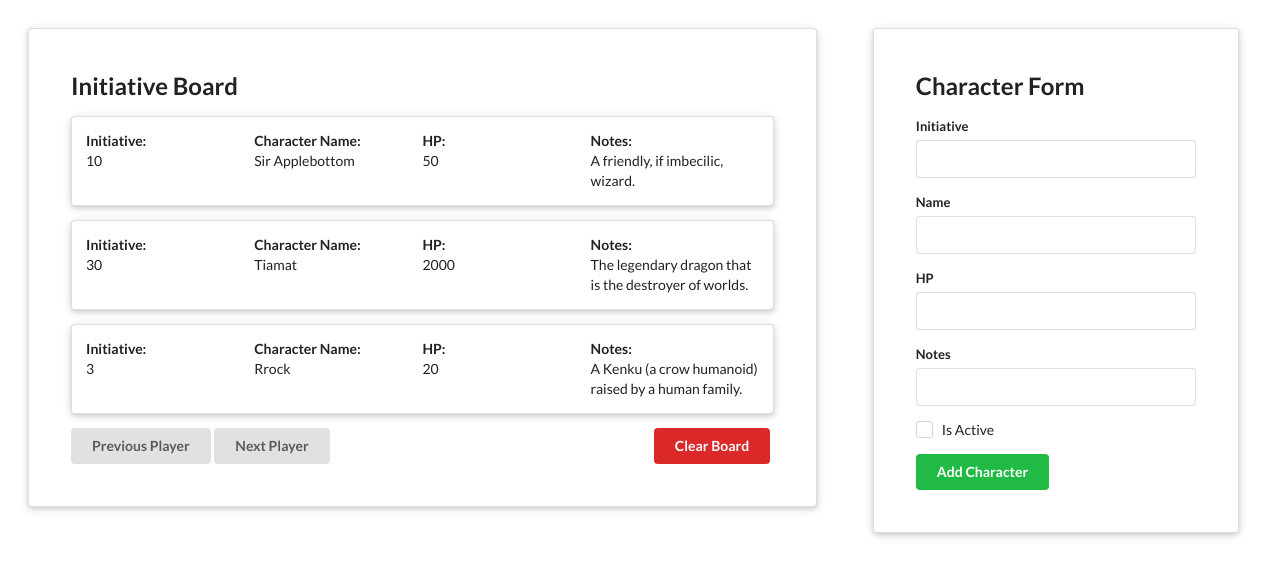
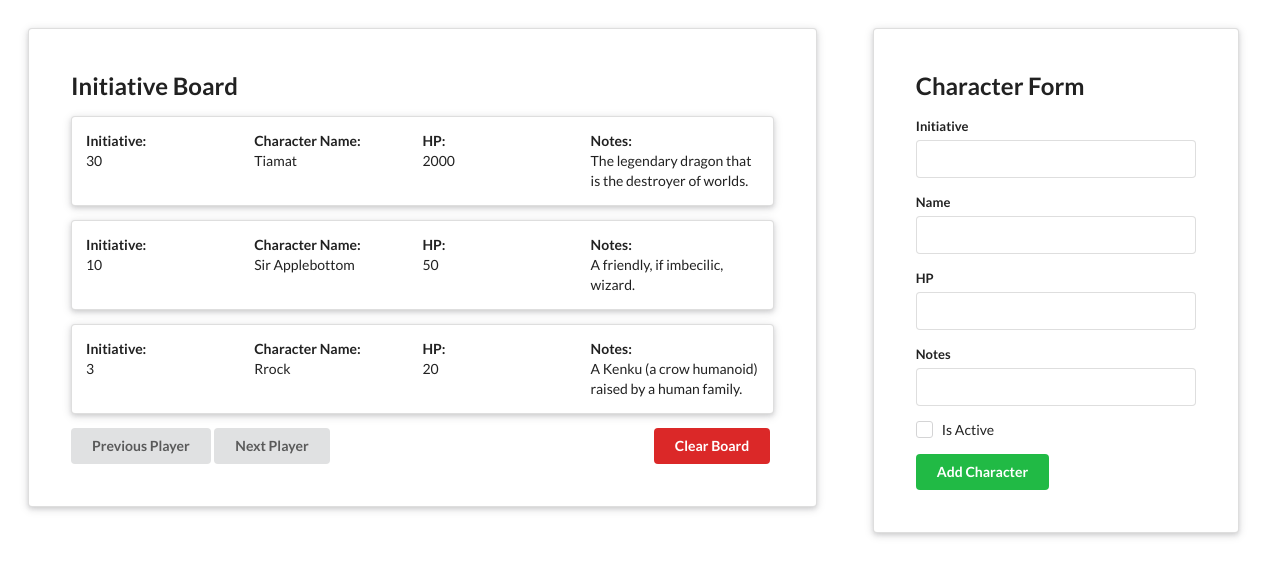
Before and after one commit to JackG102/dnd_initiative_tracker, a React (Create React App) app: page / in a window 1280 px wide. Shown: the top 576 px of the page. Built offline with nearby package versions, Linux system fonts and the light colour scheme.

Commit message:
Render Character cards from highest to lowest initiative

```diff
--- a/src/components/InitiativeList.js
+++ b/src/components/InitiativeList.js
@@ -1,16 +1,22 @@
 import './InitiativeList.css';
-import React from 'react';
+import React, { useEffect } from 'react';
 import CharacterCard from './CharacterCard';
 
 const InitiativeList = ({characterData, setModalVisible}) => {
 
-  const renderCharacterCards = characterData.map((el) => {
+  // Sort Character Data by highest to lowest initiative
+  const sortedCharacterData = [...characterData].sort((a, b) => {
+      return b.initiative - a.initiative;
+    });
+
+  const renderCharacterCards = sortedCharacterData.map((el) => {
     return (
       <CharacterCard
         initiative={el.initiative}
         hp={el.hp}
         name={el.name}
         notes={el.notes}
+        key={el.name}
       />
     );
   });
```
